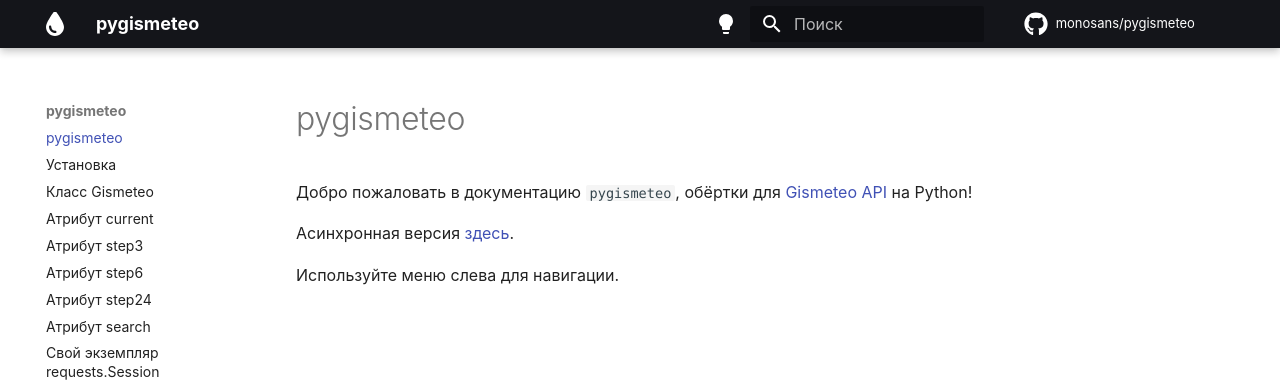
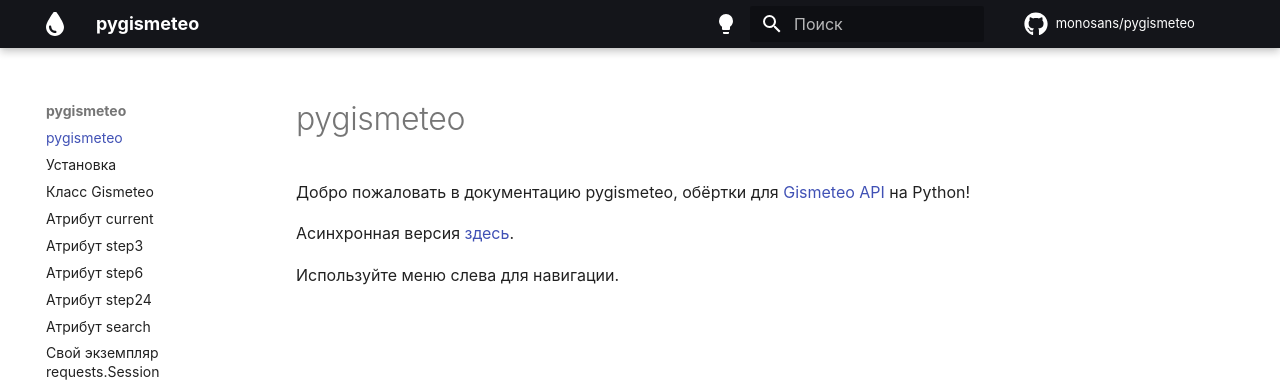
Before and after one commit to monosans/pygismeteo, an MkDocs documentation site: the page built from docs/index.md, in a window 1280 px wide. Shown: the top 382 px of the page. Built offline with MkDocs 1.6.1 and Material for MkDocs 9.7.7, drawn with Linux system fonts in a browser that asks for light colours; comment, search, counter and statistics services are not loaded.

```diff
--- a/docs/index.md
+++ b/docs/index.md
@@ -1,6 +1,6 @@
 # pygismeteo
 
-Добро пожаловать в документацию `pygismeteo`, обёртки для [Gismeteo API](https://gismeteo.ru/api/) на Python!
+Добро пожаловать в документацию pygismeteo, обёртки для [Gismeteo API](https://gismeteo.ru/api/) на Python!
 
 Асинхронная версия [здесь](https://github.com/monosans/aiopygismeteo).
 
```
